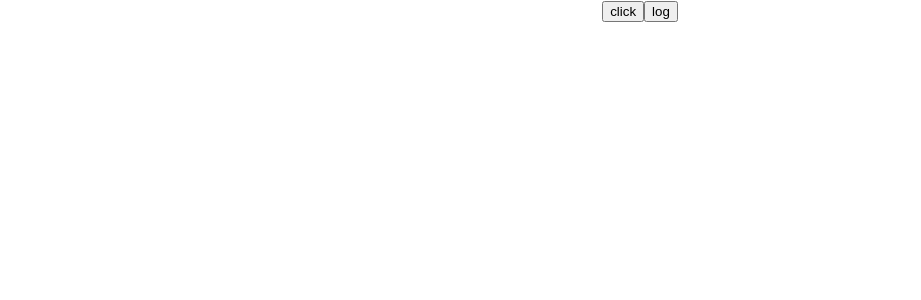
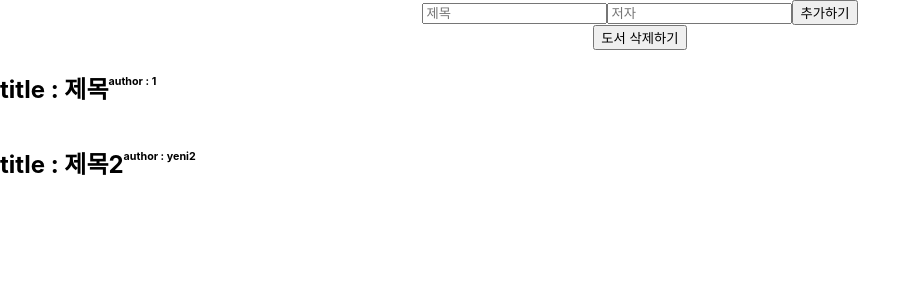
Before and after one commit to jin0kim326/react-basic-report, a React (Create React App) app: page / in a window 1280 px wide. Shown: the top 300 px of the page, without its empty margins (0-921 px from the left). Built offline with nearby package versions, Linux system fonts and the light colour scheme.

Commit message:
Question3
23.02.14

```diff
--- a/src/App.js
+++ b/src/App.js
@@ -6,7 +6,7 @@ import Question3 from './components/Question3/Question3';
 function App() {
   return (
     <div className="App">
-      <Question2 />
+      <Question3 />
     </div>
   );
 }
--- a/src/components/Question2/Question2.jsx
+++ b/src/components/Question2/Question2.jsx
@@ -42,7 +42,18 @@ export default function Question2() {
 
     const handleClick = () => {
         const potato = prompt("author을 누구로 수정할래요?");   //ddd
-        setBook(book => {return { ...book, author: potato}});
+        setBook(book => { return { ...book, author: potato}});
+
+        // ===
+        // setBook(book => {
+        //     const changeObj = { ...book, author: potato};
+        //     return changeObj;
+        // });
+
+
+        // ===
+        // setBook({ ...book, author: potato});
+
     }
 
     const handleLog = () => {
--- a/src/components/Question3/AddBook.jsx
+++ b/src/components/Question3/AddBook.jsx
@@ -15,19 +15,30 @@ import React, { useEffect, useState } from 'react';
  *
  * 2. 도서를 추가하는 이벤트 추가해보세요.
  */
-export default function AddBook() {
+
+export default function AddBook({addBook}) {
 
     const [book, setBook] = useState({title:'', author:'' });
 
     // 💡 hint : controlled Component로 구현하기 위해 " 값이 변경될때 "마다 state update 구현
     const handleChange = (e) => {
         //🔥
+
+        //object distructor
+        const {name, value} = e.target;
+        // const name = e.target.name;
+        // const value = e.target.value;
+        setBook(book=>{return{...book, [name]:value}});
     }
 
+
+
     return (
-        <form>
-            <input type="text" name='title' placeholder='제목' />
-            <input type="text" name='author' placeholder='저자'/>
+        <form onSubmit={(e)=>addBook(e, book)}>
+            {/* <input type="text" name='title' placeholder='제목' onChange={(e) => setBook(book=>{return{...book, title:e.target.value}}) } />
+            <input type="text" name='author' placeholder='저자' onChange={(e) => setBook({...book, author:e.target.value})}/> */}
+            <input type="text" name='title' placeholder='제목' onChange={handleChange} />
+            <input type="text" name='author' placeholder='저자' onChange={handleChange}/>
             <button type='submit'>추가하기</button>
         </form>
     );
--- a/src/components/Question3/Book.jsx
+++ b/src/components/Question3/Book.jsx
@@ -4,12 +4,12 @@ import React from 'react';
  * 요구사항
  * 1. 도서정보(title,author)를 상위컴포넌트로부터 props로 받아서 화면에 랜더링 하세요.
  */
-export default function Book() {
-    return (
-        <div style={{ display:"flex"}}>
-            <h2>title : </h2>
-            {/* 🔥 랜더링 추가하기 */}
-            <h6>author : </h6>
-        </div>
-    );
+export default function Book({book}) {
+    return(
+            <div style={{ display:"flex"}}>
+                <h2>title : {book.title}</h2>
+                {/* 🔥 랜더링 추가하기 */}
+                <h6>author : {book.author}</h6>
+            </div>
+        );
 }
--- a/src/components/Question3/Question3.jsx
+++ b/src/components/Question3/Question3.jsx
@@ -18,31 +18,68 @@ import Book from './Book';
  *
  */
 export default function Question3() {
-    const [books, setBooks] = useState([]);
+    const [books, setBooks] = useState([
+        {author:"1", title:"제목"},
+        {author:"yeni2", title:"제목2"}
+    ]);
+
+    /*
+    books = {
+        book = {
+            author, title
+        }
+    }
+
+    books = [
+        {author,title}, {auth,title}
+    ]
+    */
 
     // 🔥 입력한 도서 리스트에 추가하기
-    const handleAdd = () => {
+    const addBook = (e, book) => {
         // 🔥 + 브라우저 기본동작 막기 (새로고침 안되게 막기)
+        e.preventDefault();
+        //1. 변경 하기전의 state 유지
+        //2. 내가 바꾸고자(추가하고자)하는것만 적용
+        setBooks(books=>{return[...books, book]});
+
 
     }
+
+    console.log(books);
 
     const handleDelete = () => {
         // 💡 사용자가 입력한 값을 title 변수에 담음 => 이값으로 삭제 처리 구현하면된다!
         const title = prompt(`삭제하고 싶은 책의 이름은 무엇인가요?`);
 
         // 🔥 삭제구현
+        const result = books.filter(book => title !== book.title);
+        setBooks(result)
+        // setBooks(book => books.filter(book => title !== book.title));
     }
+
+
 
 
     return (
         <div>
             {/* 🔥 도서 추가하기 */}
-            <AddBook />
+            <AddBook addBook={addBook}/>
 
             {/* 🔥 도서 삭제하기 */}
-            <button> 도서 삭제하기 </button>
+            <button onClick={handleDelete}> 도서 삭제하기 </button>
 
             {/* 🔥 도서 리스트 출력 */}
+            {books.map((book)=><Book book={book}/>)}
+
+            {/* return에 () 리턴안에 html 두줄 이상 일 때
+                (book)=>{return()}
+                여기서 {return} 는 코드 두 줄 이상 일 때
+
+                (book) => { return }
+                (book) => console.log
+                */}
+
         </div>
     );
 }
```
